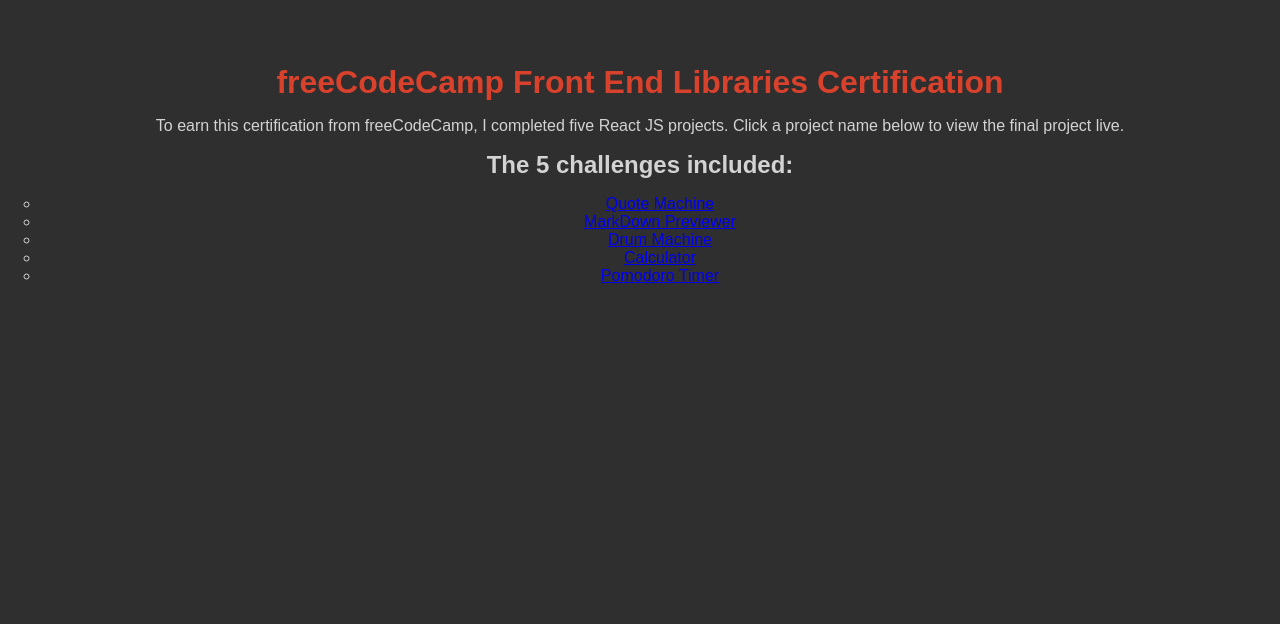
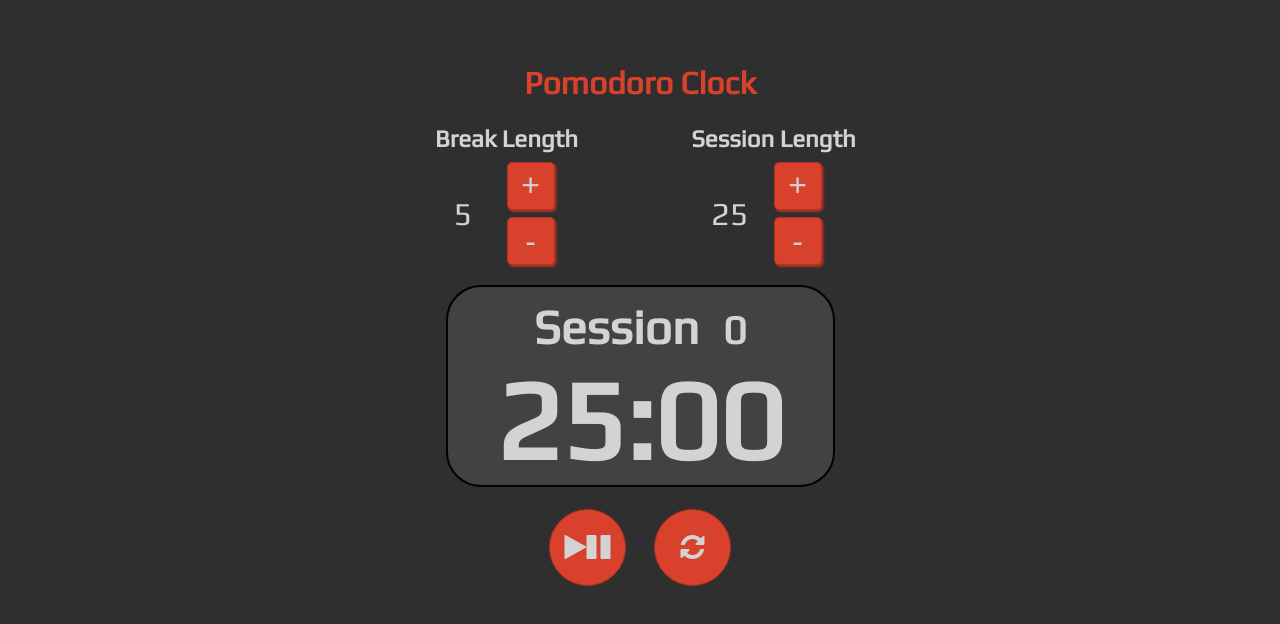
Before and after one commit to rtviner/pomodoro-timer, a React app: page index.html in a window 1280 px wide. Built offline with nearby package versions, Linux system fonts and the light colour scheme.

Commit message:
add index.html back to root folder

```diff
--- a/index.html
+++ b/index.html
@@ -1,34 +1,14 @@
 <!DOCTYPE html>
 <html>
 	<head>
-		<title>FE Libraries Projects</title>
-		<meta charset="UTF-8" name="viewport" content="width=device-width, initial-scale=1">
+		<title>Pomodoro Clock</title>
+		<meta charset="UTF-8">
+		<link rel="stylesheet" href="https://cdnjs.cloudflare.com/ajax/libs/font-awesome/4.7.0/css/font-awesome.min.css">
+		<link href="https://fonts.googleapis.com/css?family=Play&display=swap" rel="stylesheet">
 	</head>
 	<body>
-		<main>
-			<h1 class="main-page-title">
-				freeCodeCamp Front End Libraries Certification
-			</h1>
-			<p>To earn this certification from freeCodeCamp, I completed five React JS projects.  Click a project name below to view the final project live.</p>
-
-			<h2>The 5 challenges included:</h2>
-			<ul style="list-style-type:circle;">
-				<li>
-					<a href="https://quote-machine-app.herokuapp.com/" class="main-nav" id="quoteMachine">Quote Machine</a>
-				</li>
-				<li>
-					<a href="https://markdown-preview-app.herokuapp.com/" class="main-nav" id="markdown">MarkDown Previewer</a>
-				</li>
-				<li>
-					<a href="https://sound-machine-app.herokuapp.com/" class="main-nav" id="drumMachine" >Drum Machine</a>
-				</li>
-				<li>
-					<a href="https://calculatoreact.herokuapp.com/" class="main-nav" id="calculator">Calculator</a>
-				</li>
-				<li>
-					<a href="src/pomodoro.html" class="main-nav" id="pomodoro" >Pomodoro Timer</a>
-				</li>
-			</ul>
-		</main>
+		<div id="root"></div>
+		<script src="main.js"></script>
+		<script src="https://cdn.freecodecamp.org/testable-projects-fcc/v1/bundle.js"></script>
 	</body>
 </html>
```
